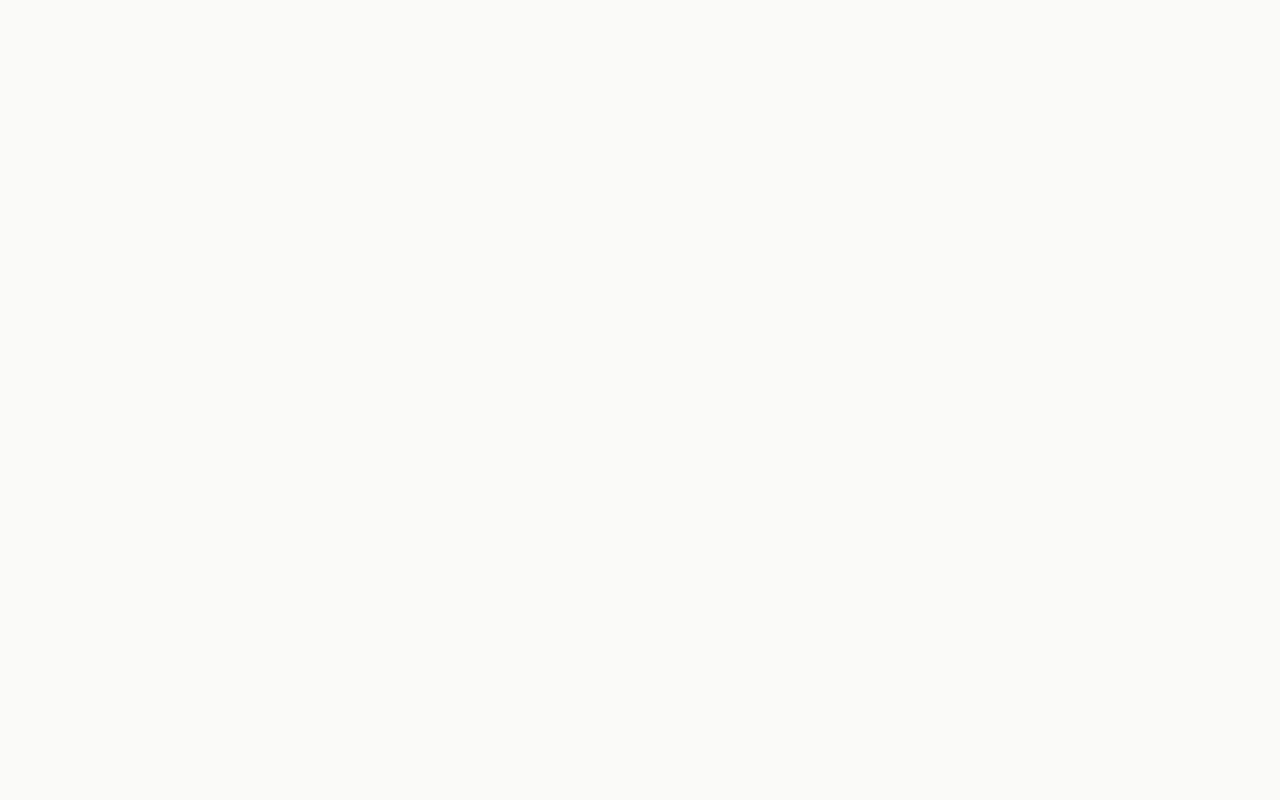
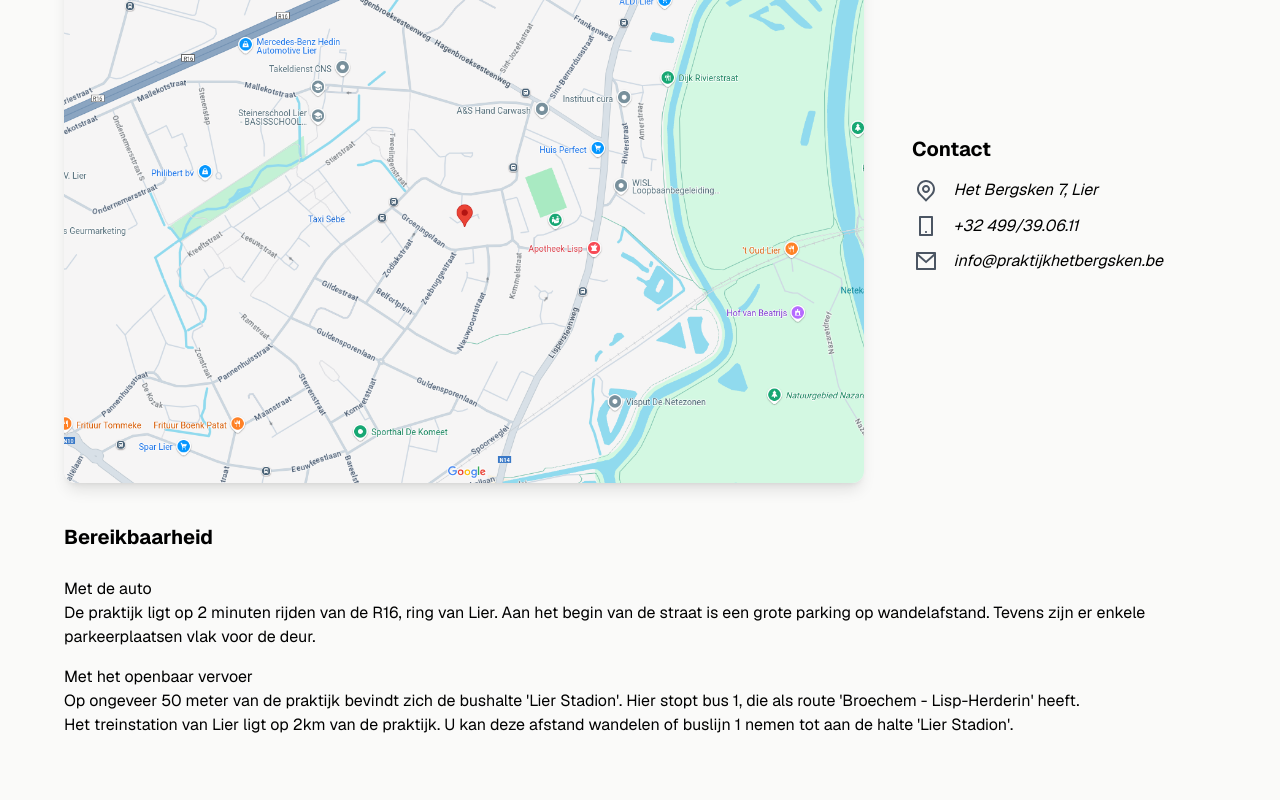
Before and after one commit to DevBearBE/phb-portfolio, a Next.js app: page /contact in a window 1280 px wide. Shown: the part 440-1240 px from the top of the page. Before the commit the page ends 800 px from the top, so only its background shows below. Built offline with nearby package versions, Linux system fonts and the light colour scheme.

Commit message:
add contact page

```diff
--- a/src/app/contact/page.tsx
+++ b/src/app/contact/page.tsx
@@ -1,3 +1,10 @@
+import ContactPage from "@/components/organisms/pages/ContactPage";
+import BasicPageTemplate from "@/components/templates/BasicTemplate";
+
 export default function Contact() {
-  return <h1>Contact</h1>;
+  return (
+    <BasicPageTemplate>
+      <ContactPage />
+    </BasicPageTemplate>
+  );
 }
--- a/src/components/atoms/Heading.tsx
+++ b/src/components/atoms/Heading.tsx
@@ -1,9 +1,8 @@
 import { PropsWithChildren } from "react";
 import { cn } from "@/lib/helpers";
-import { JSX } from "react/jsx-dev-runtime";
 
 type HeadingProps = PropsWithChildren & {
-  readonly as: keyof JSX.IntrinsicElements;
+  readonly as: "h1" | "h2" | "h3" | "h4" | "h5" | "h6";
   readonly className?: string;
   readonly size: "sm" | "md" | "lg" | "xl";
 };
--- a/src/components/organisms/Footer.tsx
+++ b/src/components/organisms/Footer.tsx
@@ -26,7 +26,9 @@ export default function Footer() {
         </div>
       </section>
       <section className="col-start-4 flex flex-col gap-1">
-        <Heading size="sm">Contact</Heading>
+        <Heading as="h1" size="sm">
+          Contact
+        </Heading>
         <div className="flex flex-col gap-2">
           <FooterAddressWithIcon
             icon={<RiMapPinLine color="#4b5563" size={24} />}
--- /dev/null
+++ b/src/components/organisms/pages/ContactPage.tsx
@@ -0,0 +1,86 @@
+import BreadCrumb from "@/components/atoms/Breadcrumb";
+import FooterAddressWithIcon from "@/components/atoms/FooterAddressWithIcon";
+import Heading from "@/components/atoms/Heading";
+import Image from "next/image";
+import Link from "next/link";
+import { RiMailLine, RiMapPinLine, RiSmartphoneLine } from "react-icons/ri";
+
+export default function ContactPage() {
+  return (
+    <>
+      <BreadCrumb />
+      <Heading as="h1" size="lg">
+        Contact
+      </Heading>
+      <section className="flex flex-col lg:flex-row gap-4 lg:gap-12 items-center">
+        <Link
+          href="https://www.google.de/maps/place/Het+Bergsken+7,+2500+Lier/@51.1442,4.5710141,16z/data=!4m6!3m5!1s0x47c3fc6fec8b8baf:0x11e3cfd190480a76!8m2!3d51.1435505!4d4.5709283!16s%2Fg%2F11hgfm1bnz?entry=ttu&g_ep=EgoyMDI1MDEyOC4wIKXMDSoASAFQAw%3D%3D"
+          target="_blank"
+        >
+          <Image
+            src="/phb-gm.png"
+            alt="google-maps_praktijk-het-bergsken"
+            className="object-contain rounded-xl shadow-lg"
+            width={800}
+            height={600}
+          />
+        </Link>
+        <div className="col-start-4 flex flex-col gap-1">
+          <Heading as="h1" size="sm">
+            Contact
+          </Heading>
+          <div className="flex flex-col gap-2">
+            <FooterAddressWithIcon
+              icon={<RiMapPinLine color="#4b5563" size={24} />}
+              addressLine={
+                <a
+                  href="https://www.google.be/maps/place/Het+Bergsken+7,+2500+Lier/@51.1435538,4.5683534,17z/data=!3m1!4b1!4m6!3m5!1s0x47c3fc6fec8b8baf:0x11e3cfd190480a76!8m2!3d51.1435505!4d4.5709283!16s%2Fg%2F11hgfm1bnz?entry=ttu&g_ep=EgoyMDI0MTIxMS4wIKXMDSoJLDEwMjExMjMzSAFQAw%3D%3D"
+                  target="_blank"
+                >
+                  Het Bergsken 7, Lier
+                </a>
+              }
+            />
+            <FooterAddressWithIcon
+              icon={<RiSmartphoneLine color="#4b5563" size={24} />}
+              addressLine={<a href="tel:+32499390611">+32 499/39.06.11</a>}
+            />
+            <FooterAddressWithIcon
+              icon={<RiMailLine color="#4b5563" size={24} />}
+              addressLine={
+                <a href="mailto:info@praktijkhetbergsken.be?subject=Meer%20info">
+                  info@praktijkhetbergsken.be
+                </a>
+              }
+            />
+          </div>
+        </div>
+      </section>
+      <section className="flex flex-col gap-4">
+        <Heading as="h2" size="sm">
+          Bereikbaarheid
+        </Heading>
+        <div>
+          <p>Met de auto</p>
+          <p>
+            De praktijk ligt op 2 minuten rijden van de R16, ring van Lier. Aan
+            het begin van de straat is een grote parking op wandelafstand.
+            Tevens zijn er enkele parkeerplaatsen vlak voor de deur.
+          </p>
+        </div>
+        <div>
+          <p>Met het openbaar vervoer</p>
+          <p>
+            Op ongeveer 50 meter van de praktijk bevindt zich de bushalte 'Lier
+            Stadion'. Hier stopt bus 1, die als route 'Broechem - Lisp-Herderin'
+            heeft.
+          </p>
+          <p>
+            Het treinstation van Lier ligt op 2km van de praktijk. U kan deze
+            afstand wandelen of buslijn 1 nemen tot aan de halte 'Lier Stadion'.
+          </p>
+        </div>
+      </section>
+    </>
+  );
+}
--- a/src/components/organisms/pages/TeamPage.tsx
+++ b/src/components/organisms/pages/TeamPage.tsx
@@ -4,7 +4,6 @@ import CardHeader from "@/components/atoms/CardHeader";
 import Heading from "@/components/atoms/Heading";
 import Card from "@/components/molecules/Card";
 import { TeamMember } from "@/lib/types/team";
-import Image from "next/image";
 
 type TeamPageProps = {
   team: ReadonlyArray<TeamMember>;
```
Also changed, not shown: public/phb-gm.png (added).
